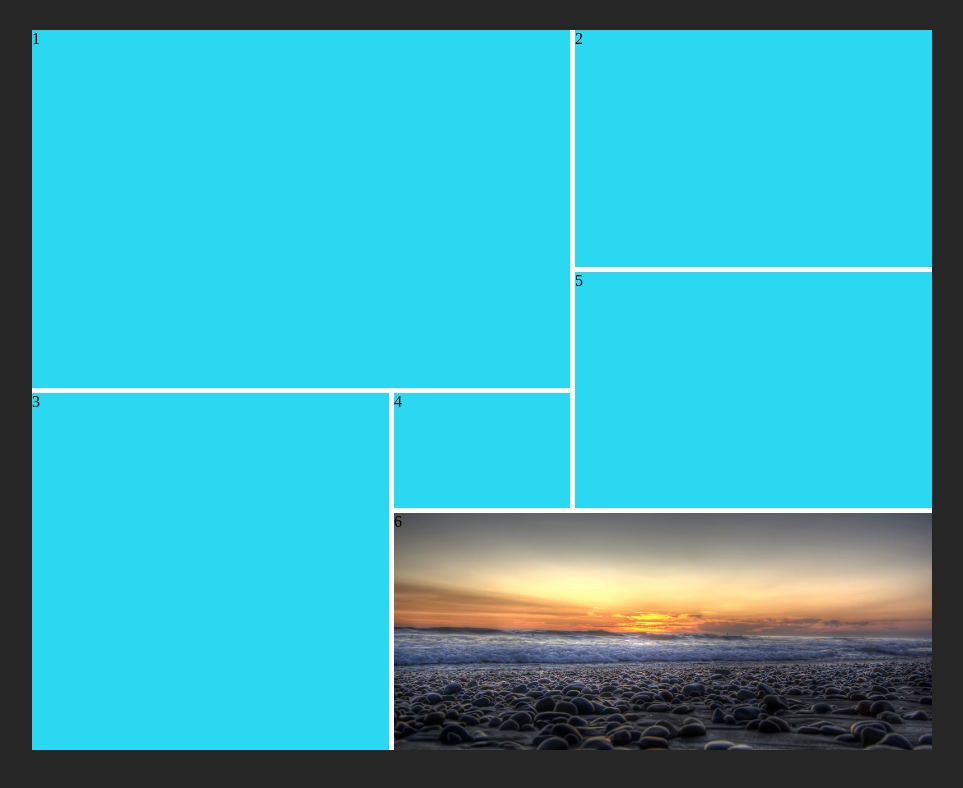
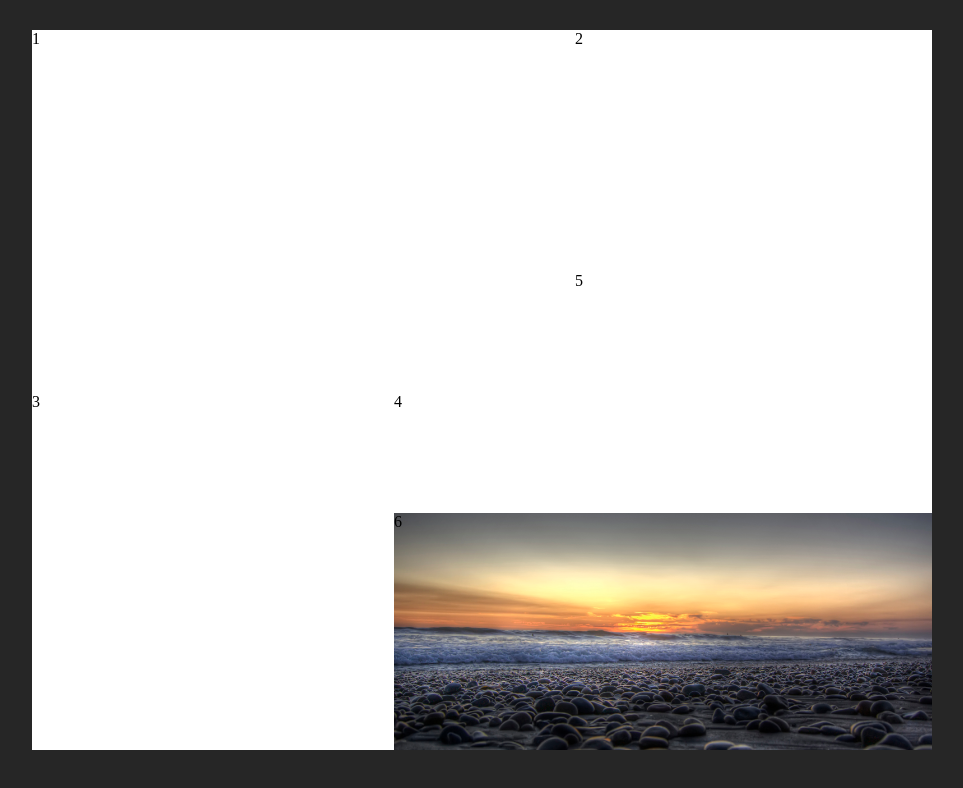
Before and after one commit to nithingowda898/grid-gallery, a plain HTML site: page index.html in a window 1280 px wide. Shown: the whole page, without its empty margins (158-1121 px from the left). Drawn offline with Linux system fonts and the light colour scheme.

Commit message:
Update style.css

```diff
--- a/style.css
+++ b/style.css
@@ -20,7 +20,7 @@ body{
 	grid-template-rows: repeat(6, 1fr);
 }
 .box{
-	background-color: #2ad8f2;
+
 	background-size: cover;
 	background-position: center;
 	background-repeat: no-repeat;
```
